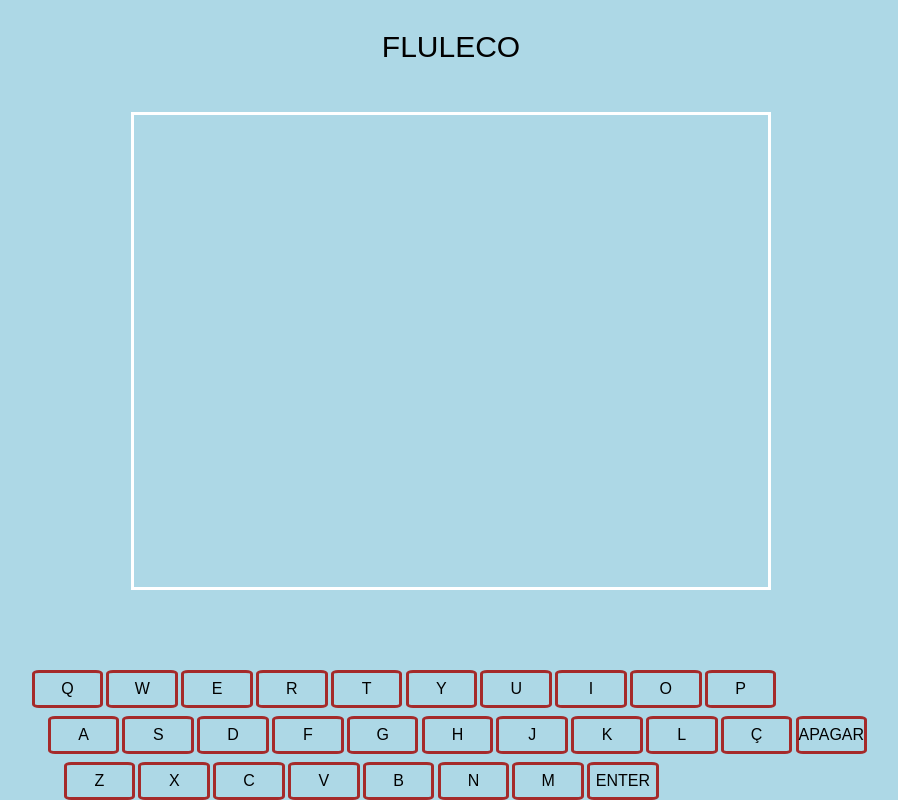
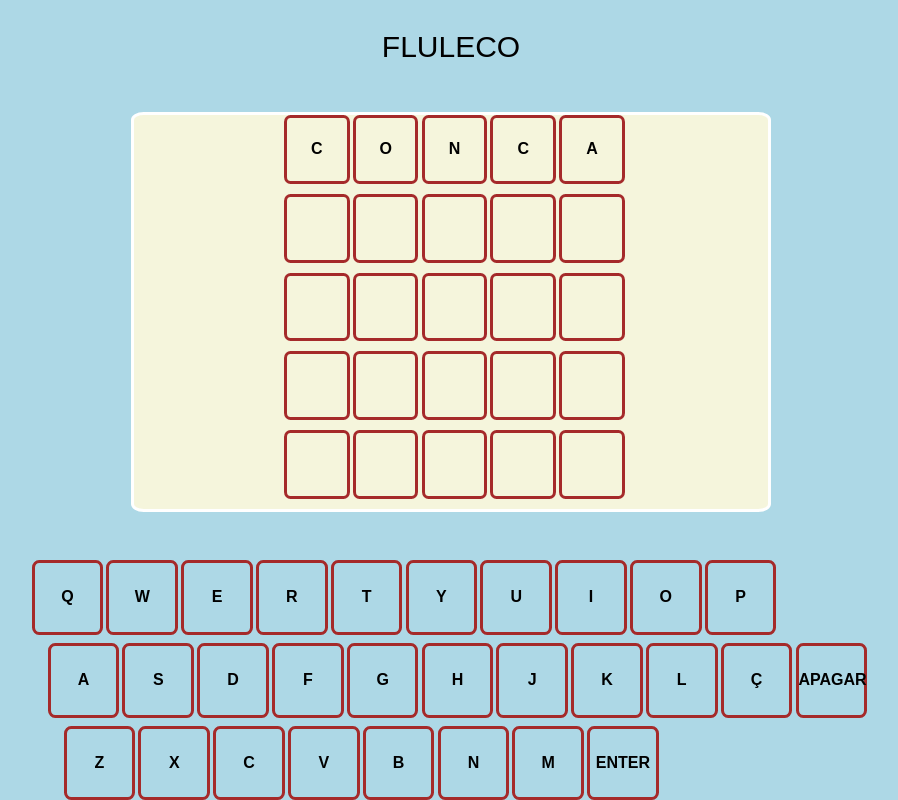
Before and after one commit to AbellasJuan/Fluleco, a React (Create React App) app: page / in a window 1280 px wide. Shown: the whole page, without its empty margins (189-1087 px from the left). Built offline with nearby package versions, Linux system fonts and the light colour scheme.

Commit message:
style: screen done

```diff
--- a/src/pages/Teclado/style.js
+++ b/src/pages/Teclado/style.js
@@ -3,7 +3,7 @@ import styled from "styled-components";
 const Container = styled.div`
     display: flex;
     flex-direction: column;
-    margin-top: 5em;
+    margin-top: 3em;
 `
 
 const FirstRow = styled.div`
@@ -22,12 +22,18 @@ const ThirdRow = styled.div`
 const Letter = styled.button`
     align-self: center;
     width: 4.1em;
-    height: 2em;
+    height: 4.3em;
     margin-right: 0.2em;
     border: 0.2em solid brown;
     border-radius: 10%;
     text-align: center;
-    font-weight: 500;
+    font-weight: 900;
+
+    :hover{
+        transition-duration: 0.2s;
+        background-color: green;
+        cursor: pointer;
+    }
 `
 
 export {Container, Letter, FirstRow, SecondRow, ThirdRow};
--- a/src/pages/Tela/index.js
+++ b/src/pages/Tela/index.js
@@ -1,10 +1,51 @@
-import { Container } from "../Tela/style.js"
+import { useEffect, useState } from "react";
+import { Container, LetterScreen, FirstRowScreen } from "../Tela/style.js"
 
 export default function Tela(){
+
+    const [ palavraEscolhida, setPalavraEscolhida ] = useState([])
+
+    const palavras = ['ROMERITO', 'FRED', 'RIVELINO', 'GANSO', 'CONCA'];
+
+    function shuffleArray(){
+        const palavrasEmbaralhadas = palavras.sort(() => Math.random() - 0.5);
+        const unicaPalavra = palavrasEmbaralhadas[0];
+        const letrasSeparadas = unicaPalavra.split('');
+        setPalavraEscolhida(letrasSeparadas);
+    }
+
+    // eslint-disable-next-line
+    useEffect( shuffleArray,[]);
 
     return(
         <Container>
 
+                {<FirstRowScreen>
+                    {palavraEscolhida.map((letter, index) =>
+                        <LetterScreen key={index}> {letter} </LetterScreen>
+                    )}
+                </FirstRowScreen>}
+                {<FirstRowScreen>
+                    {palavraEscolhida.map((index) =>
+                        <LetterScreen key={index}>  </LetterScreen>
+                    )}
+                </FirstRowScreen>}
+                {<FirstRowScreen>
+                    {palavraEscolhida.map((index) =>
+                        <LetterScreen key={index}>  </LetterScreen>
+                    )}
+                </FirstRowScreen>}
+                {<FirstRowScreen>
+                    {palavraEscolhida.map((index) =>
+                        <LetterScreen key={index}>  </LetterScreen>
+                    )}
+                </FirstRowScreen>}
+                {<FirstRowScreen>
+                    {palavraEscolhida.map((index) =>
+                        <LetterScreen key={index}>  </LetterScreen>
+                    )}
+                </FirstRowScreen>}
+
         </Container>
     )
 }
--- a/src/pages/Tela/style.js
+++ b/src/pages/Tela/style.js
@@ -5,6 +5,38 @@ const Container = styled.div`
     width: 40em;
     height: 32em;
     border: 0.2em solid white;
+    border-radius: 2%;
+    display: flex;
+
+    display: flex;
+    flex-direction: column;
+    justify-content: center;
+
+    background-color: beige;
 `
 
-export { Container };
+const FirstRowScreen = styled.div`
+    display: flex;
+    justify-content: center;
+
+    margin-left: 10px;
+    margin-bottom: 10px;
+`
+
+const LetterScreen = styled.div`
+    width: 4.1em;
+    height: 4.3em;
+
+    display: flex;
+    align-items: center;
+    justify-content: center;
+
+    margin-right: 0.2em;
+
+    border: 0.2em solid brown;
+    border-radius: 10%;
+
+    font-weight: 900;
+`
+
+export { Container, LetterScreen, FirstRowScreen };
```
